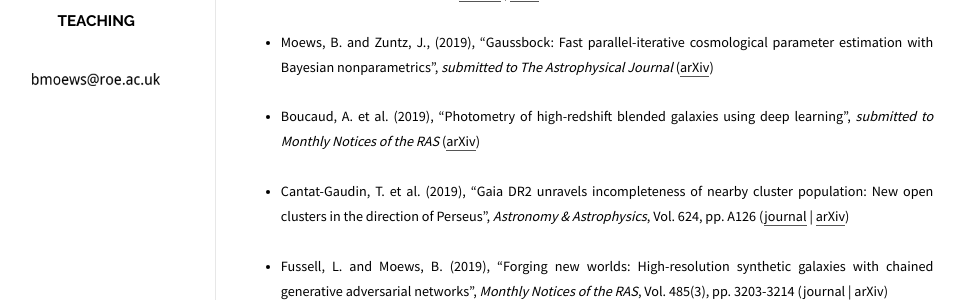
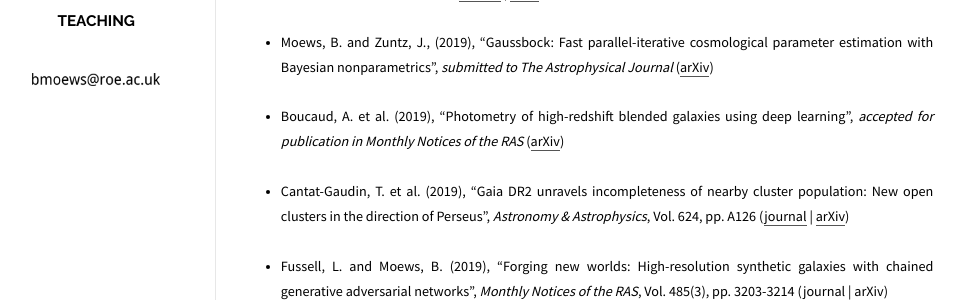
Before and after one commit to moews/moews.github.io, a Jekyll site: the page built from _posts/2017-03-25-publications.md, in a window 1280 px wide. Shown: the part 351-651 px from the top of the page, without its empty margins (143-1109 px from the left). Built offline with Jekyll 4.4.1, drawn with Linux system fonts in a browser that asks for light colours.

Commit message:
Update 2017-03-25-publications.md

```diff
--- a/_posts/2017-03-25-publications.md
+++ b/_posts/2017-03-25-publications.md
@@ -18,7 +18,7 @@ categories: posts
 
 * <small>Moews, B. and Zuntz, J., (2019), "Gaussbock: Fast parallel-iterative cosmological parameter estimation with Bayesian nonparametrics", _submitted to The Astrophysical Journal_ ([arXiv](https://arxiv.org/abs/1905.09800))</small>
 
-* <small>Boucaud, A. et al. (2019), "Photometry of high-redshift blended galaxies using deep learning", _submitted to Monthly Notices of the RAS_ ([arXiv](https://arxiv.org/abs/1905.01324))</small>
+* <small>Boucaud, A. et al. (2019), "Photometry of high-redshift blended galaxies using deep learning", _accepted for publication in Monthly Notices of the RAS_ ([arXiv](https://arxiv.org/abs/1905.01324))</small>
 
 * <small>Cantat-Gaudin, T. et al. (2019), "Gaia DR2 unravels incompleteness of nearby cluster population: New open clusters in the direction of Perseus", _Astronomy & Astrophysics_, Vol. 624, pp. A126 ([journal](https://doi.org/10.1051/0004-6361/201834453) | [arXiv](https://arxiv.org/abs/1810.05494))</small>
 
```
